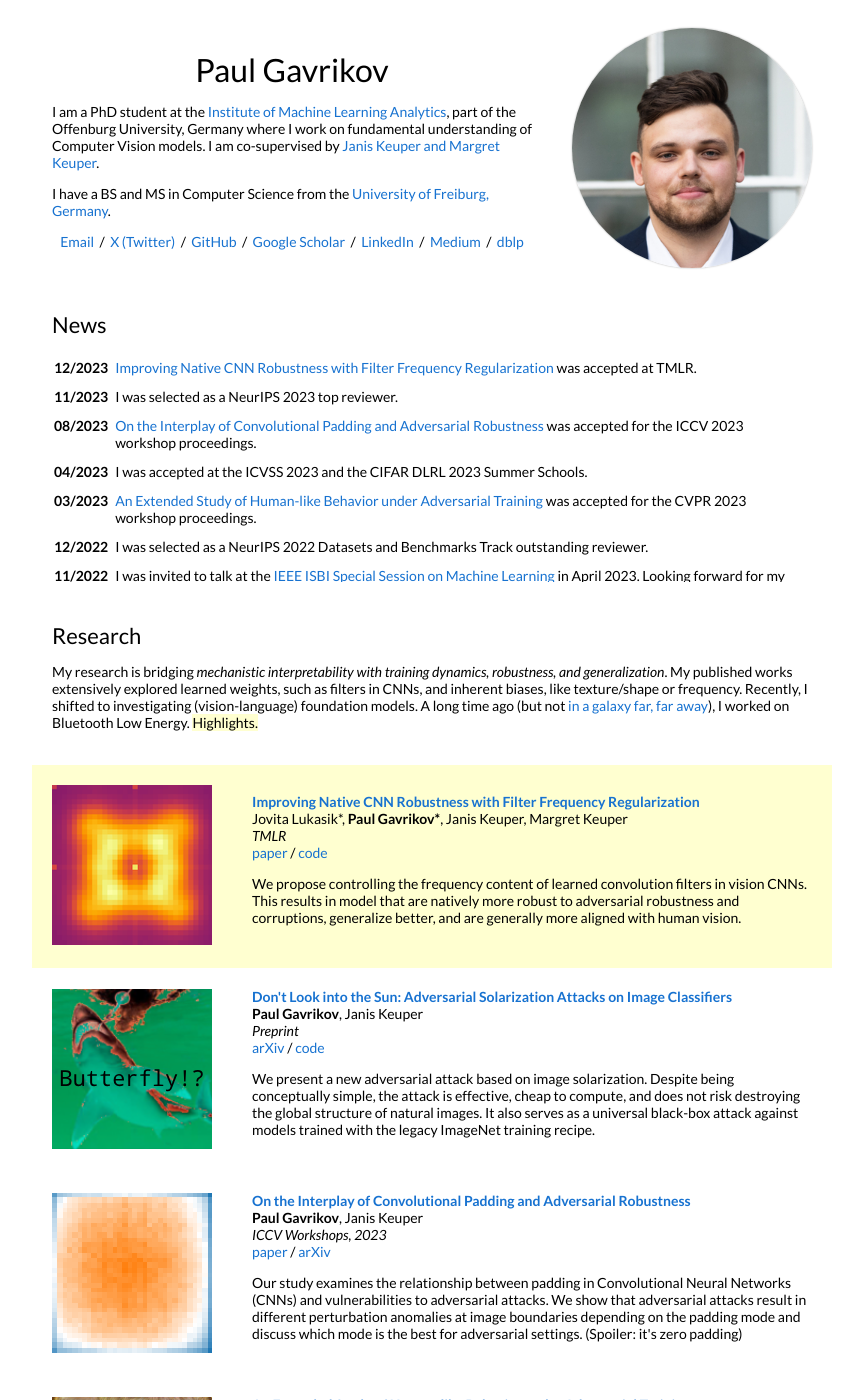
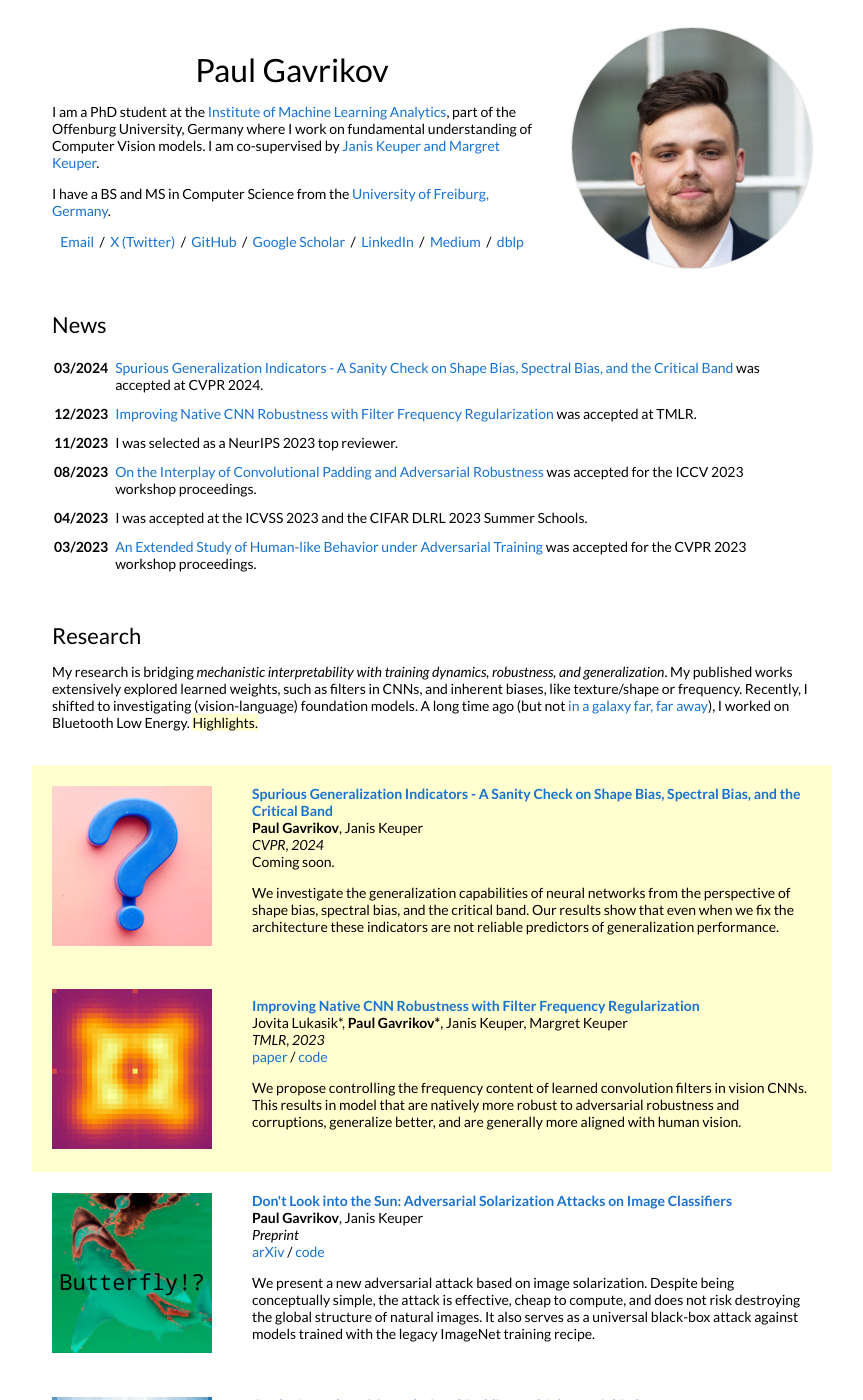
Before and after one commit to paulgavrikov/paulgavrikov.github.io, a Jekyll site: the page built from _posts/2018-05-15-intro.markdown, in a window 1280 px wide and 1400 px high. Shown: the whole window, without its empty margins (208-1071 px from the left). Built offline with Jekyll 4.4.1, drawn with Linux system fonts in a browser that asks for light colours.

Commit message:
cvpr 2024 paper

```diff
--- a/_data/news.yml
+++ b/_data/news.yml
@@ -1,3 +1,6 @@
+- news_entry:
+  date: 03/2024
+  text: <a href="#">Spurious Generalization Indicators - A Sanity Check on Shape Bias, Spectral Bias, and the Critical Band</a> was accepted at CVPR 2024.
 - news_entry:
   date: 12/2023
   text: <a href="https://openreview.net/forum?id=2wecNCpZ7Y">Improving Native CNN Robustness with Filter Frequency Regularization</a> was accepted at TMLR.
--- a/_data/publications.yml
+++ b/_data/publications.yml
@@ -1,3 +1,12 @@
+- publication:
+  title: "Spurious Generalization Indicators - A Sanity Check on Shape Bias, Spectral Bias, and the Critical Band"
+  authors: <b>Paul Gavrikov</b>, Janis Keuper
+  conference: "CVPR, 2024"
+  time: 2024
+  highlight: True
+  short: "We investigate the generalization capabilities of neural networks from the perspective of shape bias, spectral bias, and the critical band. Our results show that even when we fix the architecture these indicators are not reliable predictors of generalization performance."
+  details: "Coming soon."
+  image: images/small/404.png
 - publication:
   title: "Improving Native CNN Robustness with Filter Frequency Regularization"
   authors: Jovita Lukasik*, <b>Paul Gavrikov*</b>, Janis Keuper, Margret Keuper
@@ -5,7 +14,7 @@
   time: 2023
   highlight: True
   short: "We propose controlling the frequency content of learned convolution filters in vision CNNs. This results in model that are natively more robust to adversarial robustness and corruptions, generalize better, and are generally more aligned with human vision."
-  conference: "TMLR"
+  conference: "TMLR, 2023"
   details: <a href="https://openreview.net/forum?id=2wecNCpZ7Y">paper</a> / <a href="https://github.com/jovitalukasik/filter_freq_reg">code</a> #<!--/ <a href="">arXiv</a> -->
   image: images/small/tn_filterfreq.png
 - publication:
```
Also changed, not shown: images/small/404.png (added).
